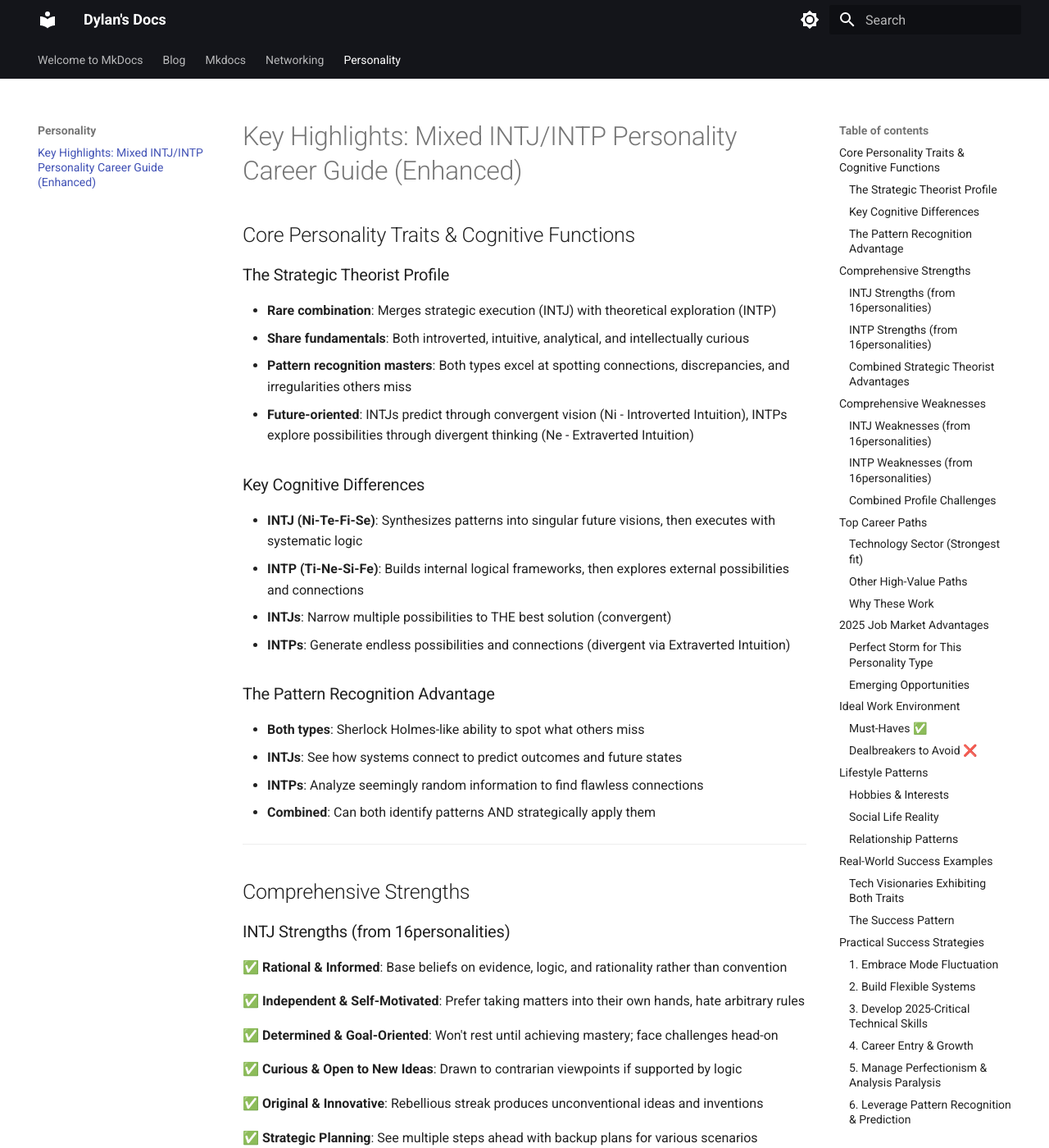
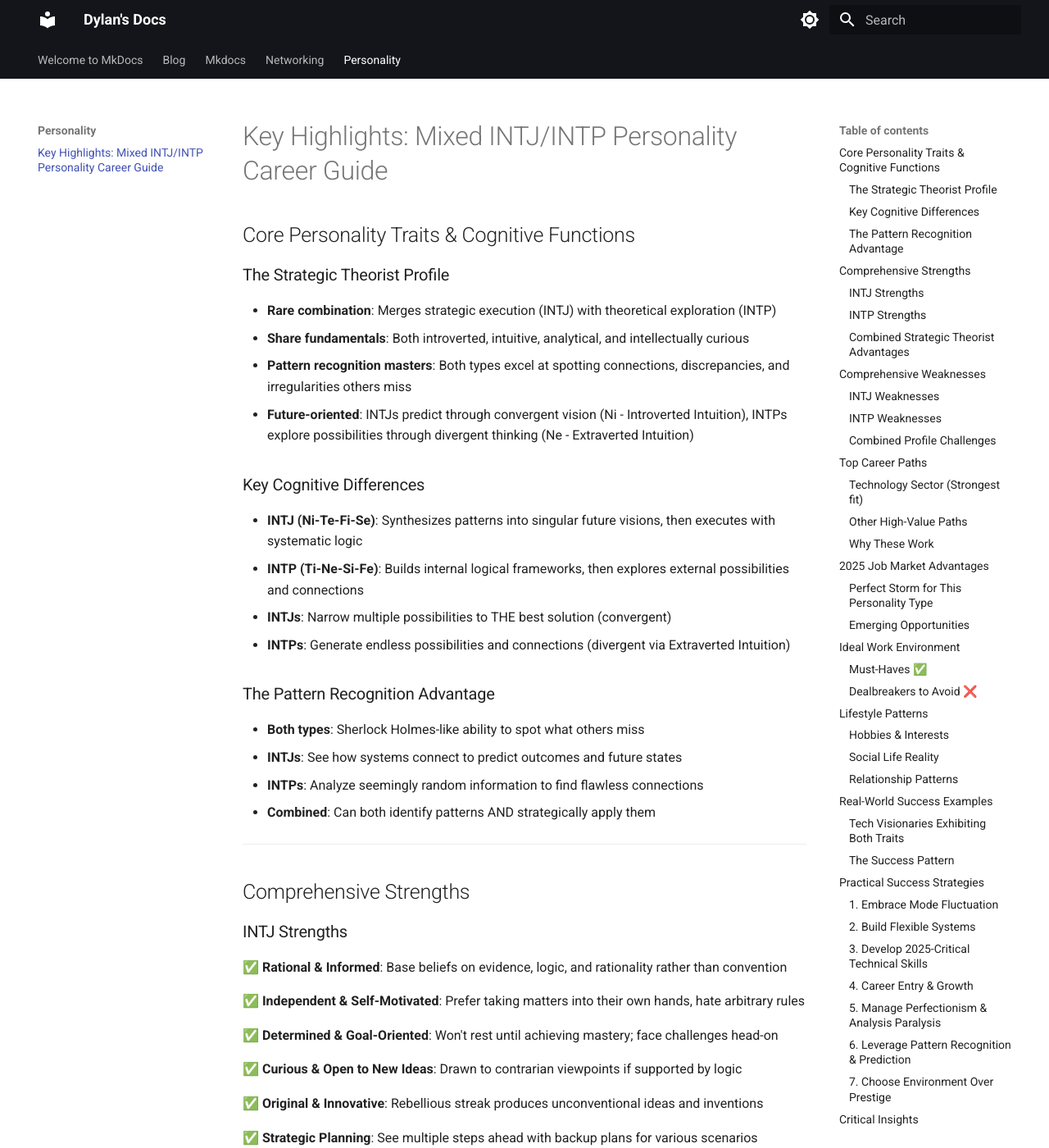
Before and after one commit to dover20/mkdocs, an MkDocs documentation site: the page built from docs/personality/infj-intp-mixed.md, in a window 1280 px wide and 1400 px high. Shown: the whole window at 82% size. Built offline with MkDocs 1.6.1 and Material for MkDocs 9.7.7, drawn with Linux system fonts in a browser that asks for light colours; some of the changed text lies outside the part shown.

Commit message:
Update infj-intp-mixed.md

```diff
--- a/docs/personality/infj-intp-mixed.md
+++ b/docs/personality/infj-intp-mixed.md
@@ -1,4 +1,4 @@
-# Key Highlights: Mixed INTJ/INTP Personality Career Guide (Enhanced)
+# Key Highlights: Mixed INTJ/INTP Personality Career Guide
 
 ## Core Personality Traits & Cognitive Functions
 
@@ -27,7 +27,7 @@
 
 ## Comprehensive Strengths
 
-### INTJ Strengths (from 16personalities)
+### INTJ Strengths
 
 ✅ **Rational & Informed**: Base beliefs on evidence, logic, and rationality rather than convention
 
@@ -43,7 +43,7 @@
 
 ✅ **Confident Decision-Making**: Trust their judgment even in difficult situations
 
-### INTP Strengths (from 16personalities)
+### INTP Strengths
 
 ✅ **Open-Minded & Flexible**: Driven by curiosity; rarely afraid to shift perspectives
 
@@ -71,7 +71,7 @@
 
 ## Comprehensive Weaknesses
 
-### INTJ Weaknesses (from 16personalities)
+### INTJ Weaknesses
 
 ❌ **Arrogant**: Self-assurance blinds them to useful input; dismiss those deemed intellectually inferior
 
@@ -89,7 +89,7 @@
 
 ❌ **Emotional Suppression**: See processing emotions as self-indulgent distraction from goals
 
-### INTP Weaknesses (from 16personalities)
+### INTP Weaknesses
 
 ❌ **Disconnected**: Get lost in their own train of thought even with others present
 
```
